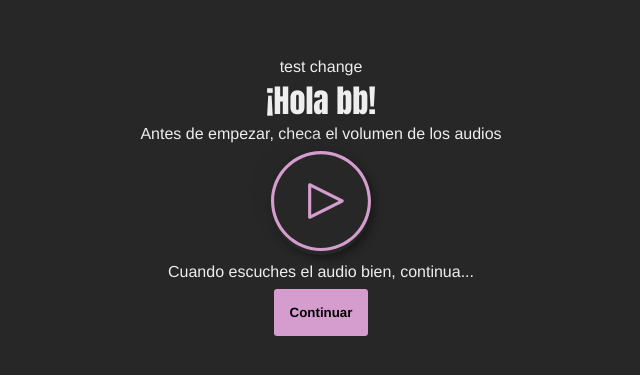
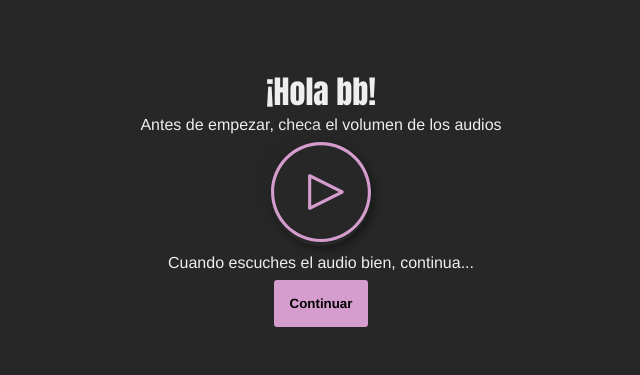
Before and after one commit to gabriel-eb/alo-2024, a plain HTML site: page index.html in a window 1280 px wide. Shown: the part 199-574 px from the top of the page, without its empty margins (319-959 px from the left). Drawn offline with Linux system fonts and the light colour scheme.

Commit message:
remove test line

```diff
--- a/index.html
+++ b/index.html
@@ -18,7 +18,6 @@
 <body>
   <!-- First screen -->
   <div id="content">
-    <p>test change</p>
     <h1>¡Hola bb!</h1>
     <p>Antes de empezar, checa el volumen de los audios</p>
     <div roll="button" onclick="customPlay()" id="audio-btn">
```
